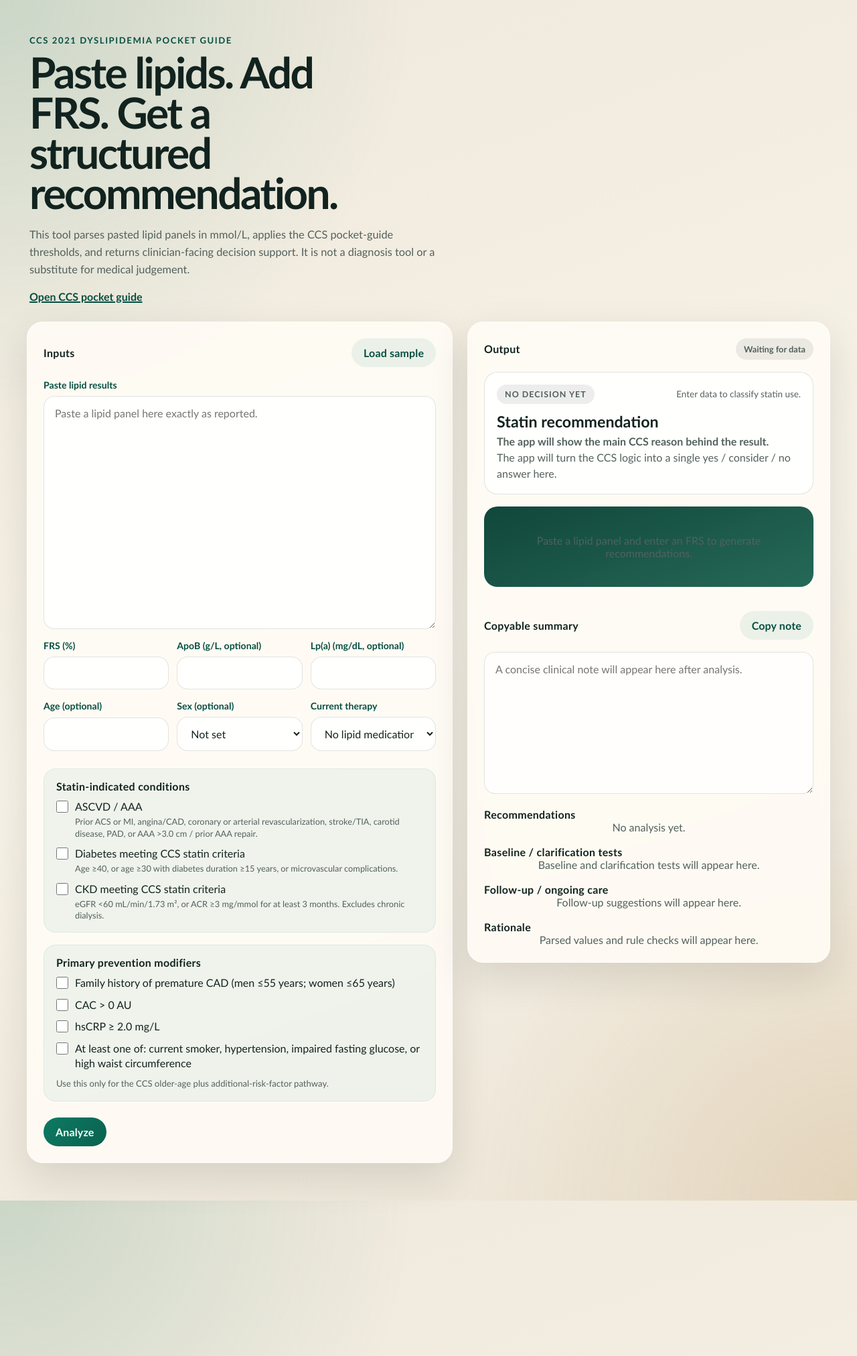
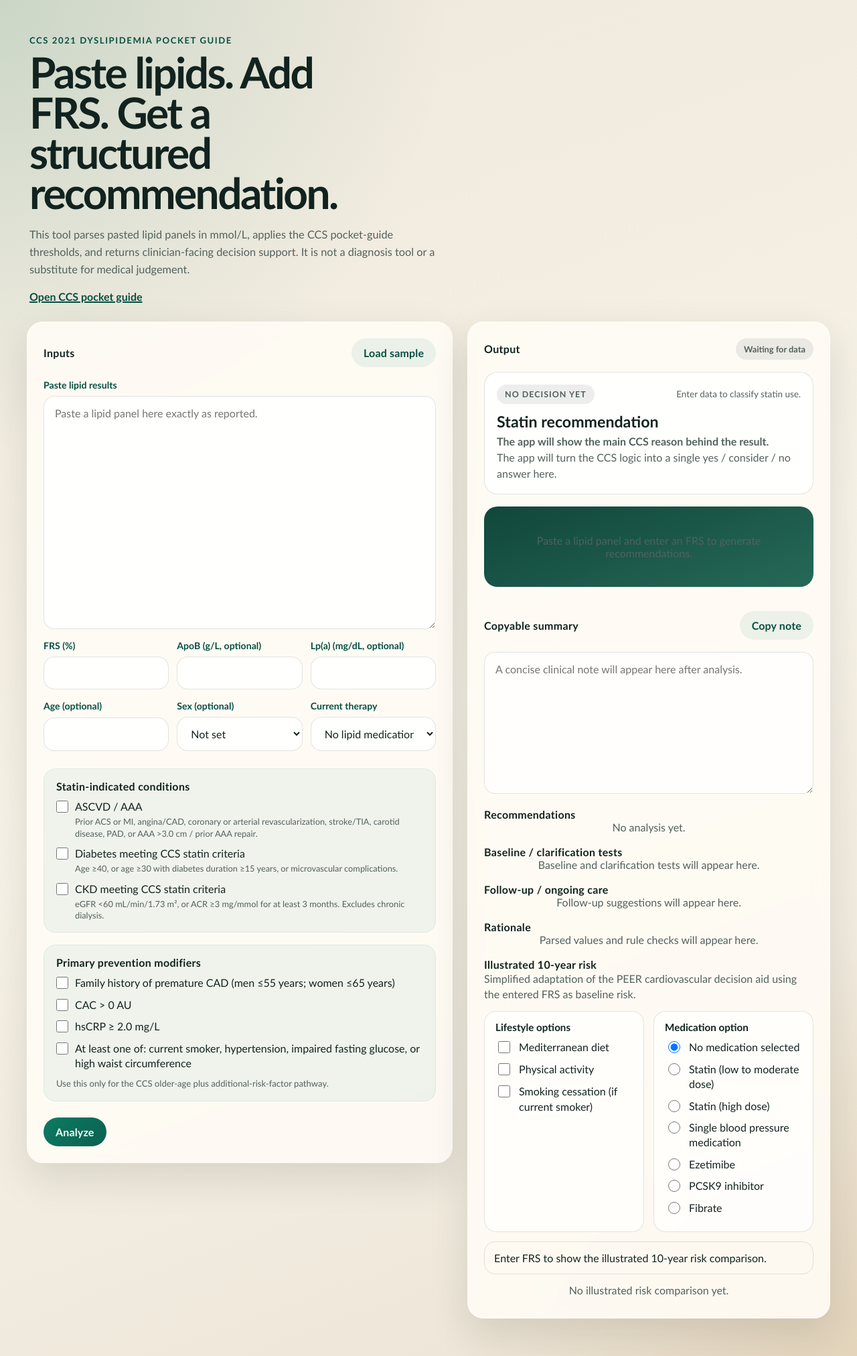
Before and after one commit to medicalchange/med-info, a Jekyll site: the page aharrismd/cv-risk/index.html, which Jekyll copies as it is, in a window 1280 px wide. Shown: the whole page at 67% size. Built offline with Jekyll 4.4.1, drawn with Linux system fonts in a browser that asks for light colours.

Commit message:
Add illustrated CV risk comparison

```diff
--- a/aharrismd/cv-risk/app.js
+++ b/aharrismd/cv-risk/app.js
@@ -12,10 +12,13 @@
 const clarifyTestsNode = document.querySelector("#clarify-tests");
 const followupTestsNode = document.querySelector("#followup-tests");
 const rationaleNode = document.querySelector("#rationale");
+const decisionAidNoteNode = document.querySelector("#decisionaid-note");
+const decisionAidRiskNode = document.querySelector("#decisionaid-risk");
 const statusPill = document.querySelector("#status-pill");
 const loadSampleButton = document.querySelector("#load-sample");
 const copySummaryButton = document.querySelector("#copy-summary");
 const summaryOutput = document.querySelector("#summary-output");
+const treatmentInputs = Array.from(document.querySelectorAll('#tx-mediterranean, #tx-activity, #tx-smoking, input[name="txMedication"]'));
 const logic = window.CVRiskLogic;
 
 if (!logic) {
@@ -28,6 +31,18 @@
   parseLipidPanel,
   summarizePanel,
 } = logic;
+
+const TREATMENT_RR = {
+  mediterranean: 0.70,
+  activity: 0.75,
+  smoking: 0.65,
+  "statin-low": 0.75,
+  "statin-high": 0.65,
+  "bp-med": 0.75,
+  ezetimibe: 0.95,
+  pcsk9: 0.85,
+  fibrate: 0.85,
+};
 
 function getFormInputs() {
   const formData = new FormData(form);
@@ -45,6 +60,10 @@
     cac: formData.get("cac") === "on",
     hscrp: formData.get("hscrp") === "on",
     additionalRiskFactor: formData.get("additionalRiskFactor") === "on",
+    txMediterranean: document.querySelector("#tx-mediterranean").checked,
+    txActivity: document.querySelector("#tx-activity").checked,
+    txSmoking: document.querySelector("#tx-smoking").checked,
+    txMedication: document.querySelector('input[name="txMedication"]:checked')?.value || "none",
   };
 }
 
@@ -62,6 +81,139 @@
     `Decision basis: ${analysis.triggerSummary}`,
     `Reason: ${analysis.statinReason}`,
   ].join("\n");
+}
+
+function clampRisk(value) {
+  return Math.max(0, Math.min(100, value));
+}
+
+function buildFaces(eventCount) {
+  return Array.from({ length: 100 }, (_, index) => {
+    const isEvent = index < eventCount;
+    return `<div class="risk-face ${isEvent ? "risk-face-event" : "risk-face-noevent"}" aria-hidden="true">${isEvent ? "☹" : "☺"}</div>`;
+  }).join("");
+}
+
+function buildDecisionAidEstimate(inputs, panel) {
+  const baseRisk = inputs.frs ? Number.parseFloat(inputs.frs) : null;
+  if (!Number.isFinite(baseRisk)) {
+    return {
+      available: false,
+      noteTone: "alert",
+      note: 'Need more data: <span class="missing-text">FRS not entered</span>.',
+    };
+  }
+
+  if (panel.nonHdl != null && panel.nonHdl >= 5.8) {
+    return {
+      available: false,
+      noteTone: "caution",
+      note: "Illustrated risk comparison unavailable because non-HDL-C is 5.8 mmol/L or higher, which can substantially underestimate risk in the PEER decision aid.",
+    };
+  }
+
+  let rr = 1;
+  const selectedOptions = [];
+  const notes = [];
+
+  if (inputs.txMediterranean) {
+    rr *= TREATMENT_RR.mediterranean;
+    selectedOptions.push("Mediterranean diet");
+  }
+  if (inputs.txActivity) {
+    rr *= TREATMENT_RR.activity;
+    selectedOptions.push("Physical activity");
+  }
+  if (inputs.txSmoking) {
+    rr *= TREATMENT_RR.smoking;
+    selectedOptions.push("Smoking cessation");
+  }
+
+  if (inputs.txMedication !== "none") {
+    const medicationLabels = {
+      "statin-low": "Statin (low to moderate dose)",
+      "statin-high": "Statin (high dose)",
+      "bp-med": "Single blood pressure medication",
+      ezetimibe: "Ezetimibe",
+      pcsk9: "PCSK9 inhibitor",
+      fibrate: "Fibrate",
+    };
+
+    selectedOptions.push(medicationLabels[inputs.txMedication]);
+
+    if (inputs.txMedication === "fibrate" && inputs.therapy !== "none") {
+      notes.push("Fibrates do not appear to add cardiovascular benefit when already taking a statin-based regimen.");
+    } else {
+      rr *= TREATMENT_RR[inputs.txMedication];
+    }
+
+    if (inputs.txMedication === "ezetimibe") {
+      notes.push("Ezetimibe has minimal direct evidence in primary prevention.");
+    }
+    if (inputs.txMedication === "pcsk9") {
+      notes.push("PCSK9 inhibitors have minimal direct evidence in primary prevention.");
+    }
+  }
+
+  if (inputs.therapy !== "none") {
+    notes.push("This treatment comparison is approximate when the entered FRS already reflects current therapy.");
+  }
+
+  const treatedRisk = clampRisk(baseRisk * rr);
+  const absoluteReduction = clampRisk(baseRisk - treatedRisk);
+  const relativeReduction = baseRisk > 0 ? (absoluteReduction / baseRisk) * 100 : 0;
+
+  return {
+    available: true,
+    baseRisk,
+    treatedRisk,
+    currentEvents: Math.round(baseRisk),
+    treatedEvents: Math.round(treatedRisk),
+    absoluteReduction,
+    relativeReduction,
+    selectedOptions,
+    notes,
+  };
+}
+
+function renderDecisionAid(estimate) {
+  decisionAidNoteNode.className = "decisionaid-note";
+
+  if (!estimate.available) {
+    decisionAidRiskNode.className = "decisionaid-risk empty-state";
+    decisionAidRiskNode.innerHTML = "No illustrated risk comparison yet.";
+    decisionAidNoteNode.classList.add(estimate.noteTone === "alert" ? "decisionaid-note-alert" : "decisionaid-note-caution");
+    decisionAidNoteNode.innerHTML = estimate.note;
+    return;
+  }
+
+  decisionAidNoteNode.classList.add("decisionaid-note-neutral");
+  decisionAidNoteNode.innerHTML = estimate.selectedOptions.length
+    ? `Selected options: ${estimate.selectedOptions.join(", ")}.`
+    : "No treatment option selected yet. The right-hand icon array matches baseline risk until an option is chosen.";
+
+  const notesMarkup = estimate.notes.length
+    ? `<div class="decisionaid-extra">${estimate.notes.map((note) => `<p>${note}</p>`).join("")}</div>`
+    : "";
+
+  decisionAidRiskNode.className = "decisionaid-risk";
+  decisionAidRiskNode.innerHTML = `
+    <div class="risk-compare">
+      <article class="risk-card">
+        <p class="risk-kicker">Current</p>
+        <h4>${estimate.baseRisk.toFixed(1)}%</h4>
+        <p class="risk-caption">${100 - estimate.currentEvents} will not have an event; ${estimate.currentEvents} will have an event.</p>
+        <div class="risk-faces">${buildFaces(estimate.currentEvents)}</div>
+      </article>
+      <article class="risk-card risk-card-treatment">
+        <p class="risk-kicker">With selected options</p>
+        <h4>${estimate.treatedRisk.toFixed(1)}%</h4>
+        <p class="risk-caption">Absolute change ${estimate.absoluteReduction.toFixed(1)} points; relative reduction ${estimate.relativeReduction.toFixed(0)}%.</p>
+        <div class="risk-faces">${buildFaces(estimate.treatedEvents)}</div>
+      </article>
+    </div>
+    ${notesMarkup}
+  `;
 }
 
 function renderVerdict(analysis) {
@@ -86,7 +238,7 @@
       : analysis.statinDecision === "no"
         ? "Lifestyle-first management"
         : missingFrs
-          ? `Need more data: <span class="missing-text">FRS not entered</span>`
+          ? 'Need more data: <span class="missing-text">FRS not entered</span>'
           : "Need more data";
   verdictTrigger.textContent = `Decision basis: ${analysis.triggerSummary}`;
   verdictBody.textContent = analysis.statinReason;
@@ -227,6 +379,7 @@
   renderTestGroup(followupTestsNode, analysis.followupTests, "No follow-up items were suggested from the current inputs.");
   renderRationale(analysis.rationale);
   renderStatus(analysis);
+  renderDecisionAid(buildDecisionAidEstimate(inputs, panel));
   summaryOutput.value = buildSummaryText(analysis, inputs);
 }
 
@@ -237,6 +390,12 @@
 
 form.addEventListener("change", () => {
   scheduleAnalyze();
+});
+
+treatmentInputs.forEach((input) => {
+  input.addEventListener("change", () => {
+    scheduleAnalyze();
+  });
 });
 
 loadSampleButton.addEventListener("click", () => {
--- a/aharrismd/cv-risk/index.html
+++ b/aharrismd/cv-risk/index.html
@@ -179,6 +179,34 @@
               Parsed values and rule checks will appear here.
             </div>
           </div>
+
+          <div class="output-block decisionaid-block">
+            <h3>Illustrated 10-year risk</h3>
+            <p class="section-copy">Simplified adaptation of the PEER cardiovascular decision aid using the entered FRS as baseline risk.</p>
+
+            <div class="treatment-picker">
+              <section class="treatment-column">
+                <h4>Lifestyle options</h4>
+                <label><input type="checkbox" id="tx-mediterranean"> Mediterranean diet</label>
+                <label><input type="checkbox" id="tx-activity"> Physical activity</label>
+                <label><input type="checkbox" id="tx-smoking"> Smoking cessation (if current smoker)</label>
+              </section>
+
+              <section class="treatment-column">
+                <h4>Medication option</h4>
+                <label><input type="radio" name="txMedication" value="none" checked> No medication selected</label>
+                <label><input type="radio" name="txMedication" value="statin-low"> Statin (low to moderate dose)</label>
+                <label><input type="radio" name="txMedication" value="statin-high"> Statin (high dose)</label>
+                <label><input type="radio" name="txMedication" value="bp-med"> Single blood pressure medication</label>
+                <label><input type="radio" name="txMedication" value="ezetimibe"> Ezetimibe</label>
+                <label><input type="radio" name="txMedication" value="pcsk9"> PCSK9 inhibitor</label>
+                <label><input type="radio" name="txMedication" value="fibrate"> Fibrate</label>
+              </section>
+            </div>
+
+            <div id="decisionaid-note" class="decisionaid-note">Enter FRS to show the illustrated 10-year risk comparison.</div>
+            <div id="decisionaid-risk" class="decisionaid-risk empty-state">No illustrated risk comparison yet.</div>
+          </div>
         </section>
       </section>
     </main>
--- a/aharrismd/cv-risk/styles.css
+++ b/aharrismd/cv-risk/styles.css
@@ -487,6 +487,11 @@
 }
 
 @media (max-width: 720px) {
+  .treatment-picker,
+  .risk-compare {
+    grid-template-columns: 1fr;
+  }
+
   .shell {
     width: min(100vw - 20px, 100%);
     padding-top: 24px;
@@ -506,3 +511,149 @@
     max-width: 11ch;
   }
 }
+
+
+.section-copy {
+  margin: 0 0 14px;
+  color: var(--muted);
+  line-height: 1.45;
+}
+
+.decisionaid-block {
+  padding-bottom: 8px;
+}
+
+.treatment-picker {
+  display: grid;
+  grid-template-columns: repeat(2, minmax(0, 1fr));
+  gap: 14px;
+  margin-bottom: 14px;
+}
+
+.treatment-column {
+  padding: 14px 16px;
+  border-radius: 18px;
+  background: rgba(255, 255, 255, 0.7);
+  border: 1px solid var(--line);
+}
+
+.treatment-column h4 {
+  margin: 0 0 10px;
+  font-size: 0.95rem;
+}
+
+.treatment-column label {
+  display: flex;
+  gap: 10px;
+  align-items: flex-start;
+  margin: 0 0 10px;
+  line-height: 1.4;
+}
+
+.treatment-column input {
+  flex: 0 0 18px;
+  width: 18px;
+  min-width: 18px;
+  height: 18px;
+  margin-top: 2px;
+}
+
+.decisionaid-note {
+  border-radius: 16px;
+  padding: 12px 14px;
+  margin-bottom: 14px;
+  border: 1px solid var(--line);
+  line-height: 1.45;
+}
+
+.decisionaid-note-neutral {
+  background: rgba(18, 35, 31, 0.05);
+}
+
+.decisionaid-note-caution {
+  background: rgba(169, 92, 20, 0.09);
+  border-color: rgba(169, 92, 20, 0.18);
+  color: var(--warning);
+}
+
+.decisionaid-note-alert {
+  background: rgba(161, 42, 42, 0.09);
+  border-color: rgba(161, 42, 42, 0.18);
+}
+
+.risk-compare {
+  display: grid;
+  grid-template-columns: repeat(2, minmax(0, 1fr));
+  gap: 14px;
+}
+
+.risk-card {
+  padding: 16px;
+  border-radius: 18px;
+  border: 1px solid var(--line);
+  background: rgba(255, 255, 255, 0.74);
+}
+
+.risk-card-treatment {
+  background: rgba(13, 122, 99, 0.08);
+}
+
+.risk-kicker {
+  margin: 0 0 6px;
+  text-transform: uppercase;
+  letter-spacing: 0.08em;
+  font-size: 0.76rem;
+  color: var(--muted);
+}
+
+.risk-card h4 {
+  margin: 0 0 6px;
+  font-size: 1.75rem;
+}
+
+.risk-caption {
+  margin: 0 0 12px;
+  color: var(--muted);
+  line-height: 1.45;
+}
+
+.risk-faces {
+  display: grid;
+  grid-template-columns: repeat(10, minmax(0, 1fr));
+  gap: 4px;
+}
+
+.risk-face {
+  display: grid;
+  place-items: center;
+  aspect-ratio: 1;
+  border-radius: 999px;
+  font-size: 0.72rem;
+  font-weight: 900;
+}
+
+.risk-face-noevent {
+  background: rgba(13, 122, 99, 0.14);
+  color: var(--accent-strong);
+}
+
+.risk-face-event {
+  background: rgba(161, 42, 42, 0.14);
+  color: var(--danger);
+}
+
+.decisionaid-extra {
+  margin-top: 12px;
+  display: grid;
+  gap: 8px;
+}
+
+.decisionaid-extra p {
+  margin: 0;
+  padding: 10px 12px;
+  border-radius: 14px;
+  border: 1px solid var(--line);
+  background: rgba(255, 255, 255, 0.7);
+  color: var(--muted);
+  line-height: 1.4;
+}
```
